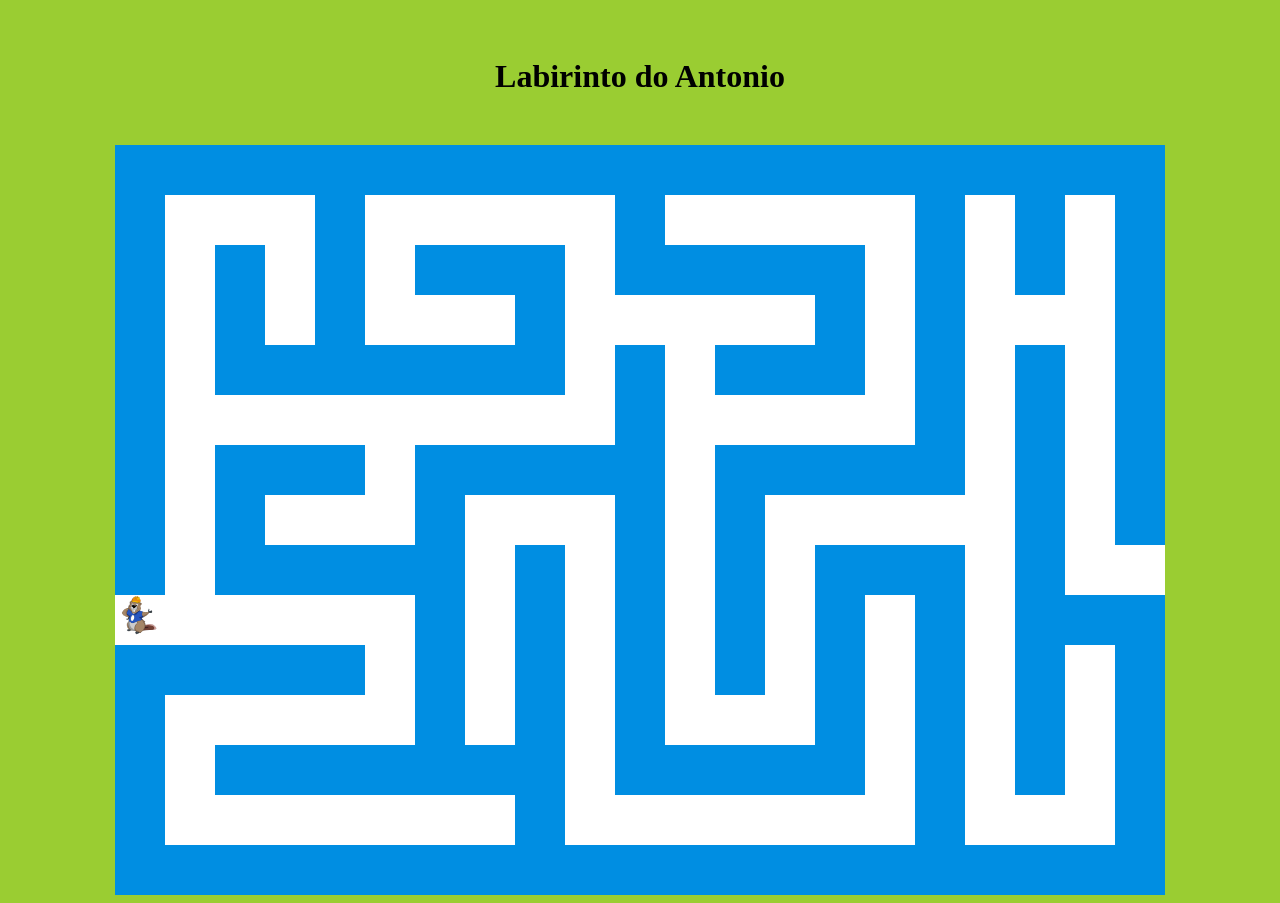
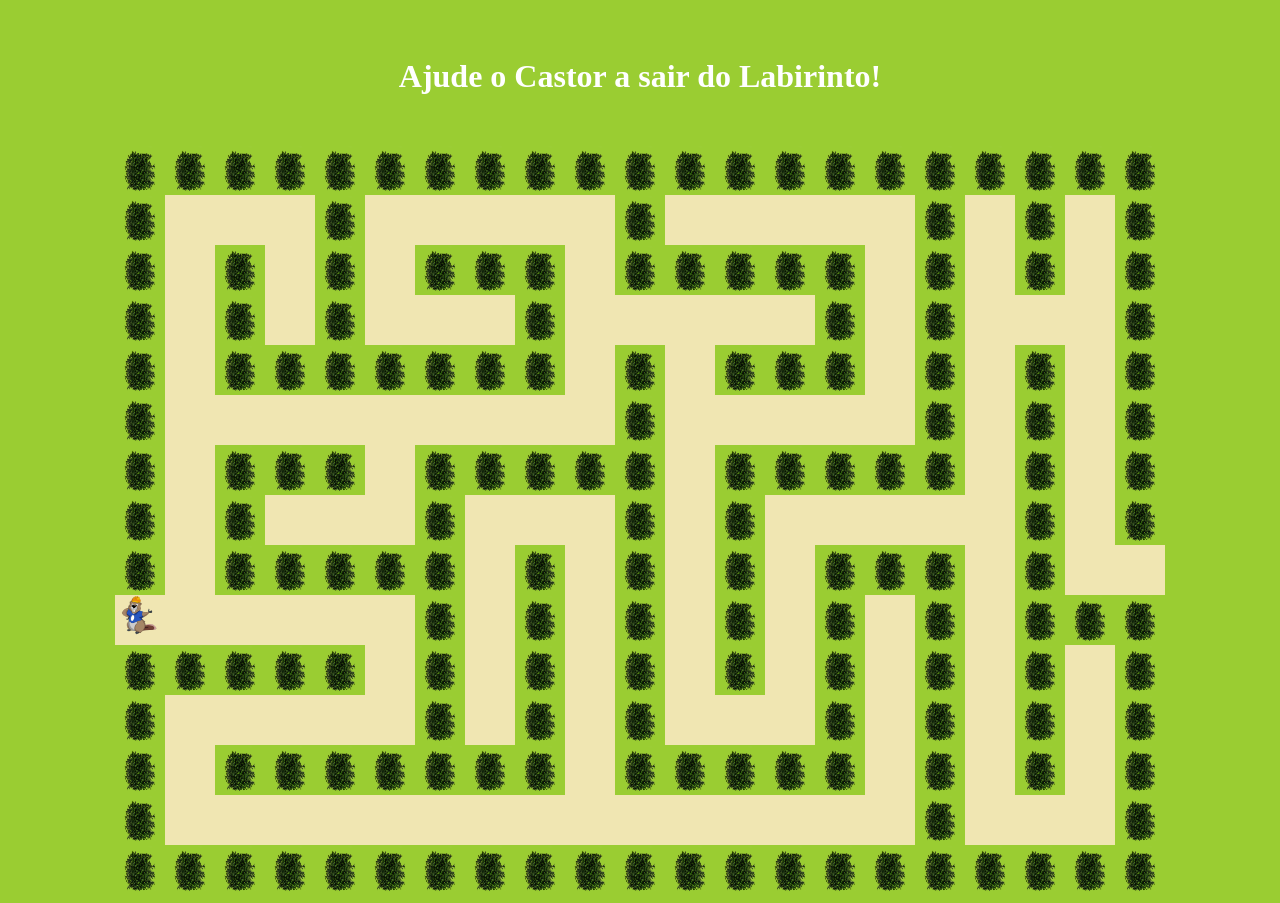
Before and after one commit to Kenzie-Academy-Brasil-Developers/entrega-labirinto-sprint-5-antonioallanrodrigues, a plain HTML site: page index.html in a window 1280 px wide. Drawn offline with Linux system fonts and the light colour scheme.

Commit message:
correcao

```diff
--- a/index.html
+++ b/index.html
@@ -13,7 +13,7 @@
 
 <body id="corpo">
     <header>
-        <h1>Labirinto do Antonio</h1>
+        <h1>Ajude o Castor a sair do Labirinto!</h1>
     </header>
 
     <script type="text/javascript" src="javascript.js"></script>
--- a/javascript.js
+++ b/javascript.js
@@ -15,7 +15,7 @@ const map = [
     "WWWWW W W W W W W W W",
     "W     W W W   W W W W",
     "W WWWWWWW WWWWW W W W",
-    "W       W       W   W",
+    "W               W   W",
     "WWWWWWWWWWWWWWWWWWWWW",
 ];
 
@@ -50,6 +50,10 @@ for (let j = 0; j < 15; j++) {
             criarCelula.className = ("W");
             criarCelula.id = ("W" + [j] + [i]);
             linha.appendChild(criarCelula);
+            const colocarImg = document.createElement('IMG');
+            colocarImg.src = "arvore.png";
+            colocarImg.id = "arvore";
+            criarCelula.appendChild(colocarImg);
 
         } else if (a === "S") {
             const linha = document.getElementById('linha' + [j]);
@@ -82,6 +86,10 @@ for (let j = 0; j < 15; j++) {
             criarCelula.className = ("C");
             criarCelula.id = ("C" + [j] + "C" + [i]);
             linha.appendChild(criarCelula);
+            // const colocarImg = document.createElement('IMG');
+            // colocarImg.src = "areiachao.png";
+            // colocarImg.id = "areia";
+            // criarCelula.appendChild(colocarImg);
         }
 
     }
@@ -171,8 +179,10 @@ const a = document.addEventListener('keydown', (event) => {
     }
     let m = jogador[0]
     let n = jogador[1]
+
     if (jogador[0] === 8 && jogador[1] === 20) {
-        alert("Você Conseguiu Sair do Labirinto!");
+        setTimeout(function() { alert("Você Conseguiu Sair do Labirinto!"); }, 500);
+
 
 
     }
--- a/style.css
+++ b/style.css
@@ -1,6 +1,7 @@
 h1 {
     margin-top: 50px;
     margin-bottom: 50px;
+    color: white;
 }
 
 #corpo {
@@ -30,25 +31,24 @@ h1 {
 .W {
     width: 50px;
     height: 50px;
-    background-color: #008ee2;
 }
 
 .C {
     width: 50px;
     height: 50px;
-    background-color: white;
+    background-color: rgb(240, 230, 178);
 }
 
 .S {
     width: 50px;
     height: 50px;
-    background-color: white;
+    background-color: rgb(240, 230, 178);
 }
 
 .F {
     width: 50px;
     height: 50px;
-    background-color: white;
+    background-color: rgb(240, 230, 178);
 }
 
 body {
@@ -58,11 +58,22 @@ body {
 #castor {
     max-width: 50px;
     max-height: 50px;
+    animation-duration: 100ms;
 }
 
 #noz {
     max-width: 50px;
     max-height: 50px;
+}
+
+#arvore {
+    width: 50px;
+    height: 50px;
+}
+
+#areia {
+    width: 50px;
+    height: 50px;
 }
 
 @keyframes slideRight {
```
Also changed, not shown: arvore.png (added), 1 other file.
